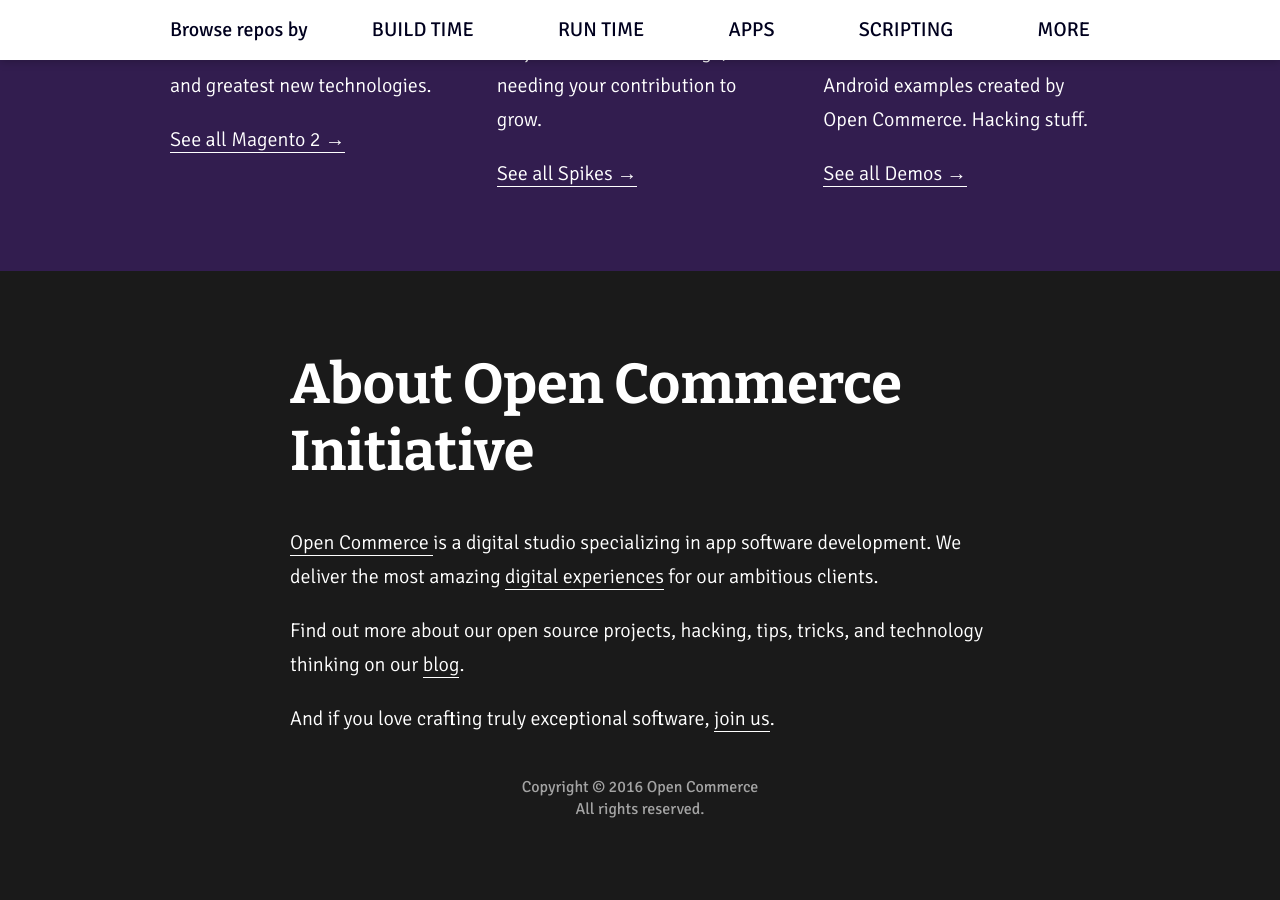
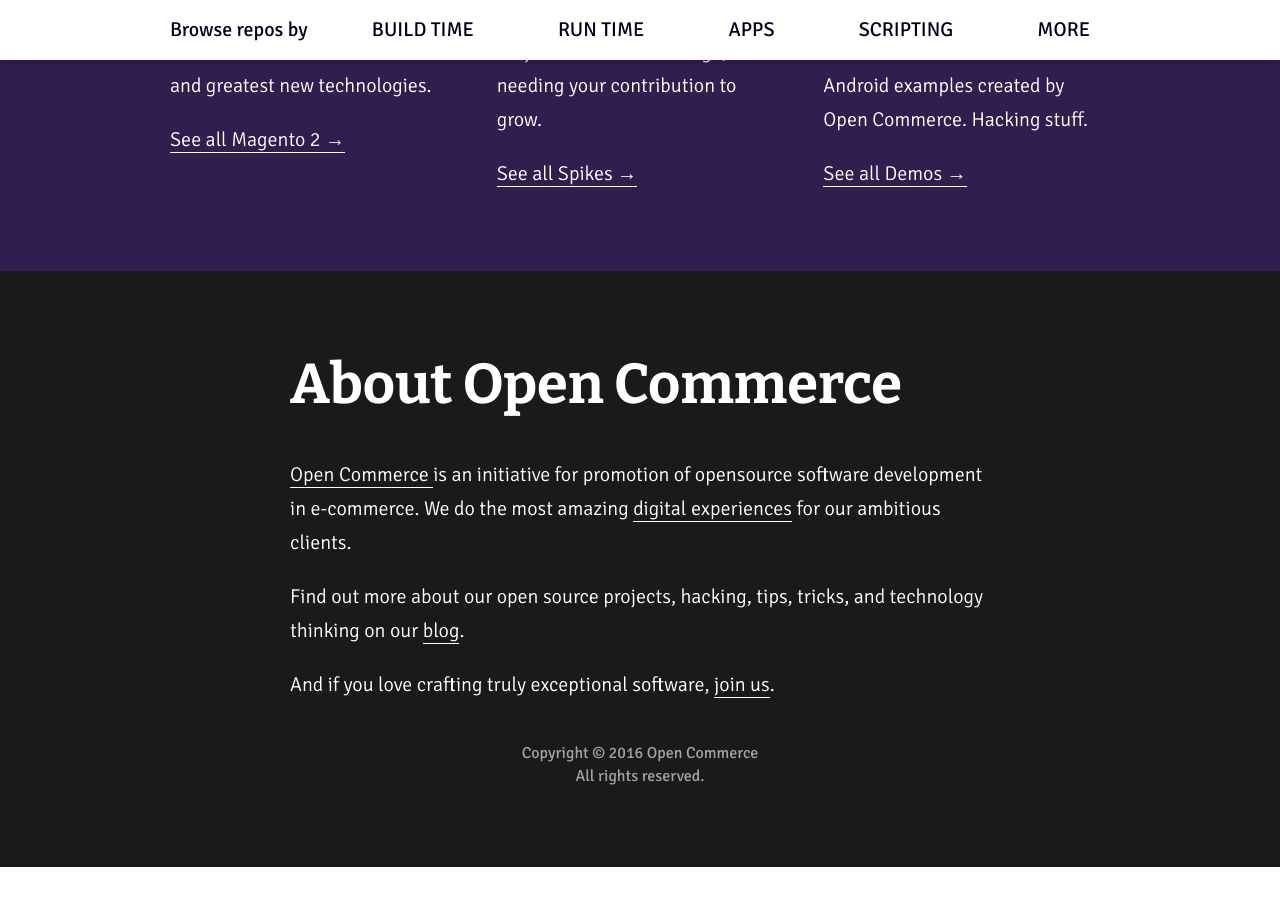
Before and after one commit to opencommerce/opencommerce.github.io, a Jekyll site: the page built from index.html, in a window 1280 px wide and 900 px high, scrolled down 3779 px. Built offline with Jekyll 4.4.1, drawn with Linux system fonts in a browser that asks for light colours; some web fonts are replaced; after the commit the page ends 4646 px from its top, so only the background shows below that.

Commit message:
updated repo

```diff
--- a/index.html
+++ b/index.html
@@ -118,12 +118,12 @@
 
 <div class="wrapper grey">
   <div class="content">
-    <h1>About Open Commerce Initiative</h1>
-    <p><a href="https://opencommerce.github.io">Open Commerce </a> is a digital studio specializing in app software development. We deliver the most amazing <a href="https://opencommerce.github.io/clients">digital experiences</a> for our ambitious clients.</p>
+    <h1>About Open Commerce</h1>
+    <p><a href="https://opencommerce.github.io">Open Commerce </a> is an initiative for promotion of opensource software development in e-commerce. We do the most amazing <a href="https://opencommerce.github.io/clients">digital experiences</a> for our ambitious clients.</p>
 
     <p>Find out more about our open source projects, hacking, tips, tricks, and technology thinking on our <a href="https://opencommerce.github.io/blog">blog</a>.</p>
 
-    <p>And if you love crafting truly exceptional software, <a href="https://opencommerce.github.io/hiring">join us</a>.</p>
+    <p>And if you love crafting truly exceptional software, <a href="https://orgmanager.miguelpiedrafita.com/o/opencommerce">join us</a>.</p>
 
     <div class="copyright">
       Copyright &copy; 2016 Open Commerce <br />
```
